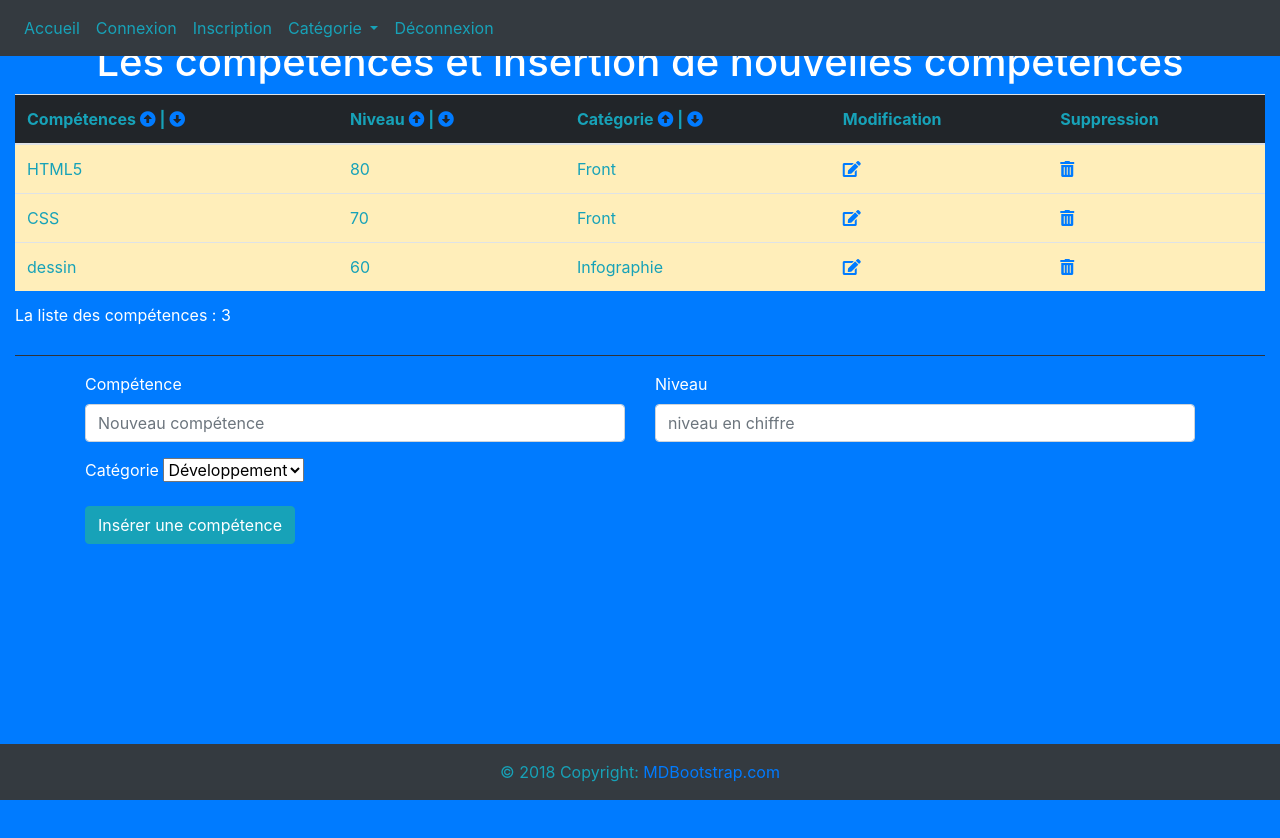
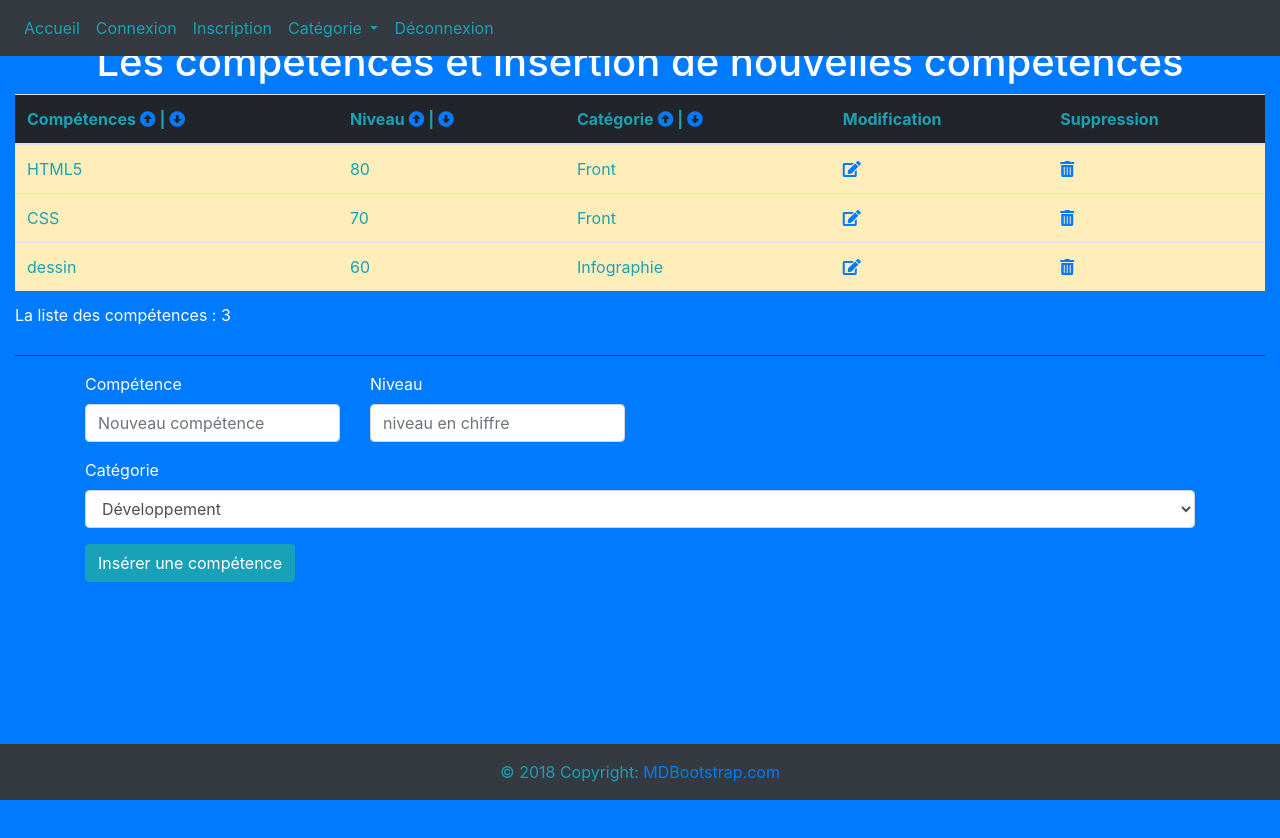
Before and after one commit to Fabgraph/site_portfolio, a PHP site: page /competences.php in a window 1280 px wide. Run offline with PHP 8.4, Linux system fonts and the light colour scheme; a user stored in the database is signed in; data comes from the database, SQL or seed files in the repository; some libraries are stand-ins or nearby versions.

Commit message:
commit20
c20

```diff
--- a/admin/competences.php
+++ b/admin/competences.php
@@ -169,13 +169,13 @@
             <!-- insertion d'une nouvelle compétence formulaire -->
             <form action="competences.php" method="post">
             <div class="row">
-                <div class=" col-sm-12 col-md-6 col-lg-6">
+                <div class="col-sm-12 col-md-6 col-lg-3">
                     <div class="form-group">
                         <label for="competence" class="text-white">Compétence</label>
                         <input type="text" name="competence" placeholder="Nouveau compétence" class="form-control" required>
                     </div>
                 </div> <!-- fin de la div col -->
-                <div class=" col-sm-12 col-md-6 col-lg-6">
+                <div class=" col-sm-12 col-md-6 col-lg-3">
                     <div class="form-group">
                         <label for="niveau" class="text-white">Niveau</label>
                         <input type="text" name="niveau" placeholder="niveau en chiffre" class="form-control" required>
@@ -184,7 +184,7 @@
                 </div>
                 <div class="form-group">
                     <label for="categorie" class="text-white">Catégorie</label>
-                    <select name="categorie">
+                    <select name="categorie" class="form-control">
                         <option value="Développement">Développement</option>
                         <option value="Infographie">Infographie</option>
                         <option value="Front">Front</option>
```
